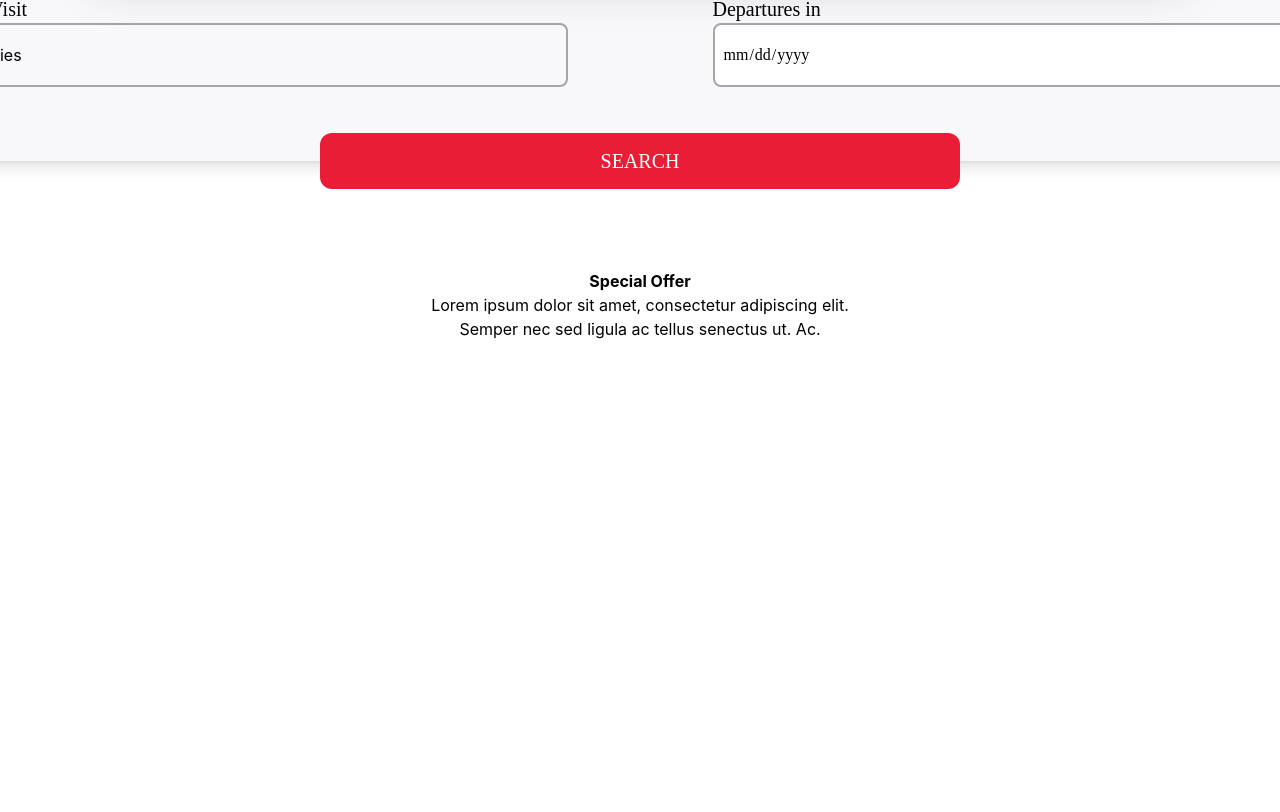
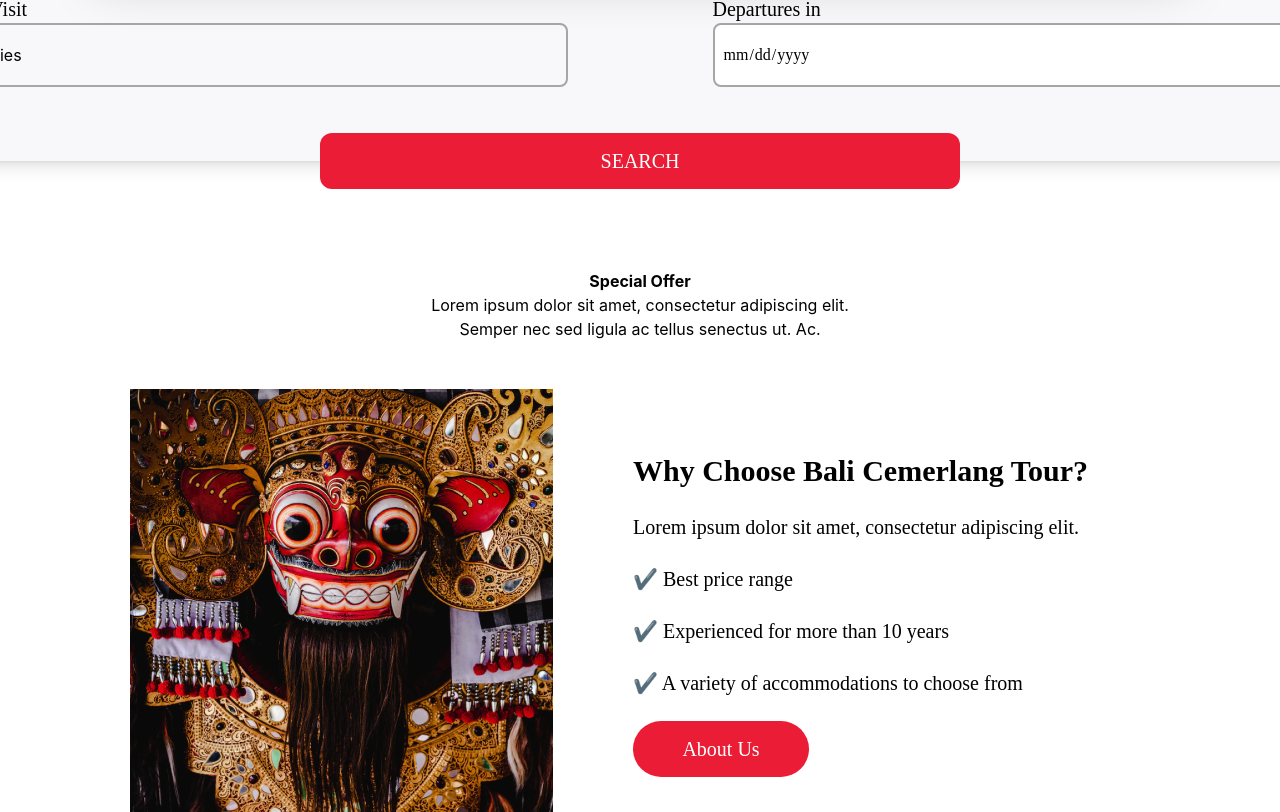
Before and after one commit to GungdeAngga/bali-cemerlang, a React (Create React App) app: page / in a window 1280 px wide. Shown: the part 774-1586 px from the top of the page. Before the commit the page ends 1115 px from the top, so only its background shows below. Built offline with nearby package versions, Linux system fonts and the light colour scheme.

Commit message:
why bali cemerlang done

```diff
--- /dev/null
+++ b/src/component/whyBaliCemerlang/WhyBaliCemerlang.js
@@ -0,0 +1,22 @@
+import React from 'react'
+
+export default function WhyBaliCemerlang() {
+  return (
+    <div class='flex items-center justify-center pt-12'>
+        <div class='flex w-[1100px]'>
+           <img src='./asset/Barong.png' alt='barong' class='px-10 text-4xl'/>
+           <div class='px-10'>
+            <p class='font-poppins font-bold text-3xl pt-16'>Why Choose Bali Cemerlang Tour?</p>
+            <p class='font-poppins text-xl pt-6'>Lorem ipsum dolor sit amet, consectetur adipiscing elit.</p>
+            <p class='font-poppins text-xl pt-6'>✔️ Best price range</p>
+            <p class='font-poppins text-xl pt-6'>✔️ Experienced for more than 10 years</p>
+            <p class='font-poppins text-xl pt-6'>✔️ A variety of accommodations to choose from</p>
+            <button class='mt-6 h-14 w-44 bg-VividRed rounded-full font-poppins text-xl text-white'>
+                About Us
+            </button>
+        </div>
+        </div>
+
+    </div>
+  )
+}
--- a/src/view/landingPage/LandingPage.js
+++ b/src/view/landingPage/LandingPage.js
@@ -1,6 +1,7 @@
 import React from 'react'
 import Navbar from '../../component/navbar/Navbar'
 import TourMenu from '../../component/searchTour/TourMenu'
+import WhyBaliCemerlang from '../../component/whyBaliCemerlang/WhyBaliCemerlang'
 
 export default function LandingPage() {
   return (
@@ -26,6 +27,7 @@ export default function LandingPage() {
       </div>
 
 
+      <WhyBaliCemerlang/>
     </div>
   )
 }
```
Also changed, not shown: public/asset/Barong.png (added).
